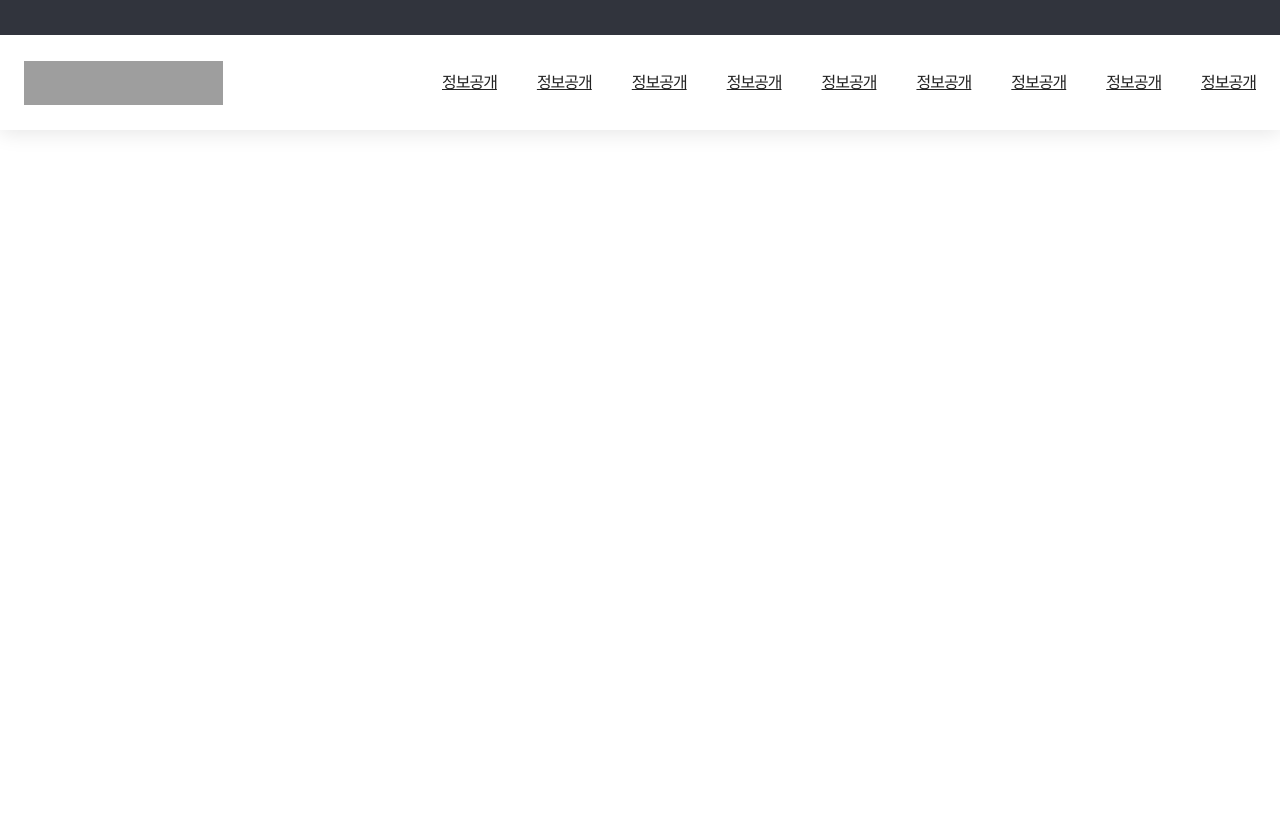
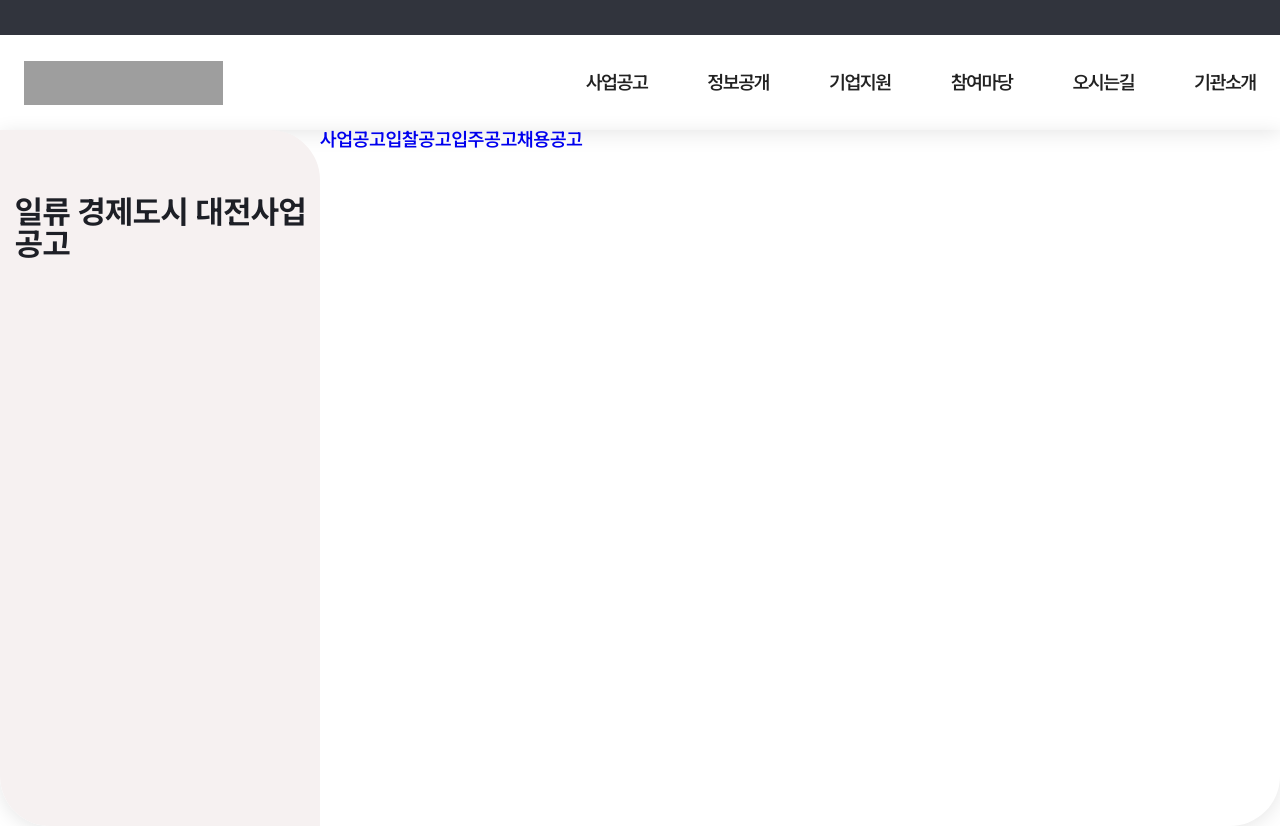
Before and after one commit to libtv/djbea-portal, a React (Create React App) app: page / in a window 1280 px wide. Before the commit the page ends 800 px from the top, so only its background shows below. Built offline with nearby package versions, Linux system fonts and the light colour scheme; grey boxes are pictures that could not be loaded.

Commit message:
header add

```diff
--- a/src/route/home/home.header.tsx
+++ b/src/route/home/home.header.tsx
@@ -14,8 +14,35 @@
             <ul className="depth1">
               <li>
                 <a href="#">
-                  <i>정보공개</i>
+                  <i>사업공고</i>
                 </a>
+                <ul className="depth2">
+                  <div className="depth-tit">
+                    <strong>
+                      <span>일류 경제도시 대전</span>사업공고
+                    </strong>
+                  </div>
+                  <li>
+                    <a href="#">
+                      <i>사업공고</i>
+                    </a>
+                  </li>
+                  <li>
+                    <a href="#">
+                      <i>입찰공고</i>
+                    </a>
+                  </li>
+                  <li>
+                    <a href="#">
+                      <i>입주공고</i>
+                    </a>
+                  </li>
+                  <li>
+                    <a href="#">
+                      <i>채용공고</i>
+                    </a>
+                  </li>
+                </ul>
               </li>
               <li>
                 <a href="#">
@@ -24,37 +51,22 @@
               </li>
               <li>
                 <a href="#">
-                  <i>정보공개</i>
+                  <i>기업지원</i>
                 </a>
               </li>
               <li>
                 <a href="#">
-                  <i>정보공개</i>
+                  <i>참여마당</i>
                 </a>
               </li>
               <li>
                 <a href="#">
-                  <i>정보공개</i>
+                  <i>오시는길</i>
                 </a>
               </li>
               <li>
                 <a href="#">
-                  <i>정보공개</i>
-                </a>
-              </li>
-              <li>
-                <a href="#">
-                  <i>정보공개</i>
-                </a>
-              </li>
-              <li>
-                <a href="#">
-                  <i>정보공개</i>
-                </a>
-              </li>
-              <li>
-                <a href="#">
-                  <i>정보공개</i>
+                  <i>기관소개</i>
                 </a>
               </li>
             </ul>
--- a/src/style/css/default/reset.css
+++ b/src/style/css/default/reset.css
@@ -91,6 +91,7 @@
   font: inherit;
   vertical-align: baseline;
   box-sizing: border-box;
+  text-decoration-line: none;
 }
 /* HTML5 display-role reset for older browsers */
 article,
@@ -129,8 +130,19 @@
   border-spacing: 0;
 }
 
+@font-face {
+  font-family: "SCDream";
+  src: url("../../font/SCDream5.otf");
+}
+
+@font-face {
+  font-family: "Pretendard";
+  src: url("../../font/PretendardVariable.woff2");
+}
+
 body {
   height: 100%;
+  font-family: "Pretendard", "SCDream", monospace;
 }
 
 #root {
--- a/src/style/css/home/home.header.css
+++ b/src/style/css/home/home.header.css
@@ -2,6 +2,8 @@
   width: 100%;
   height: 130px;
   position: relative;
+  font-weight: 600;
+  font-size: 19px;
 }
 
 .home-header::after {
@@ -32,13 +34,12 @@
   margin: 0 auto;
   padding: 0 24px;
   align-items: center;
-  position: relative;
 }
 
+/* depth 1 */
 .depth1 {
   display: flex;
   height: 95px;
-  position: relative;
 }
 
 .depth1 > li > a {
@@ -50,7 +51,37 @@
 }
 
 .depth1 > li + li {
-  margin-left: 40px;
+  margin-left: 60px;
+}
+
+/* depth 2 */
+.depth2 {
+  width: 100vw;
+  height: 696px;
+  position: absolute;
+  left: 0;
+  top: 130px;
+  box-shadow: 0px 3px 20px 0px rgba(0, 0, 0, 0.1);
+  border-radius: 0px 0px 50px 50px;
+  display: flex;
+}
+
+.depth-tit {
+  width: 25%;
+  height: 100%;
+  border-radius: 0 50px 0 50px;
+  padding-left: calc((100vw - 1400px) / 2);
+  padding-top: 47px;
+  background-color: #f6f1f1;
+}
+
+.depth-tit strong {
+  display: block;
+  position: relative;
+  padding: 19px 0 0 15px;
+  color: #1d1f26;
+  font-size: 32px;
+  font-weight: 700;
 }
 
 #logo {
```
Also changed, not shown: src/style/font/PretendardVariable.woff2 (added), src/style/font/SCDream5.otf (added).
